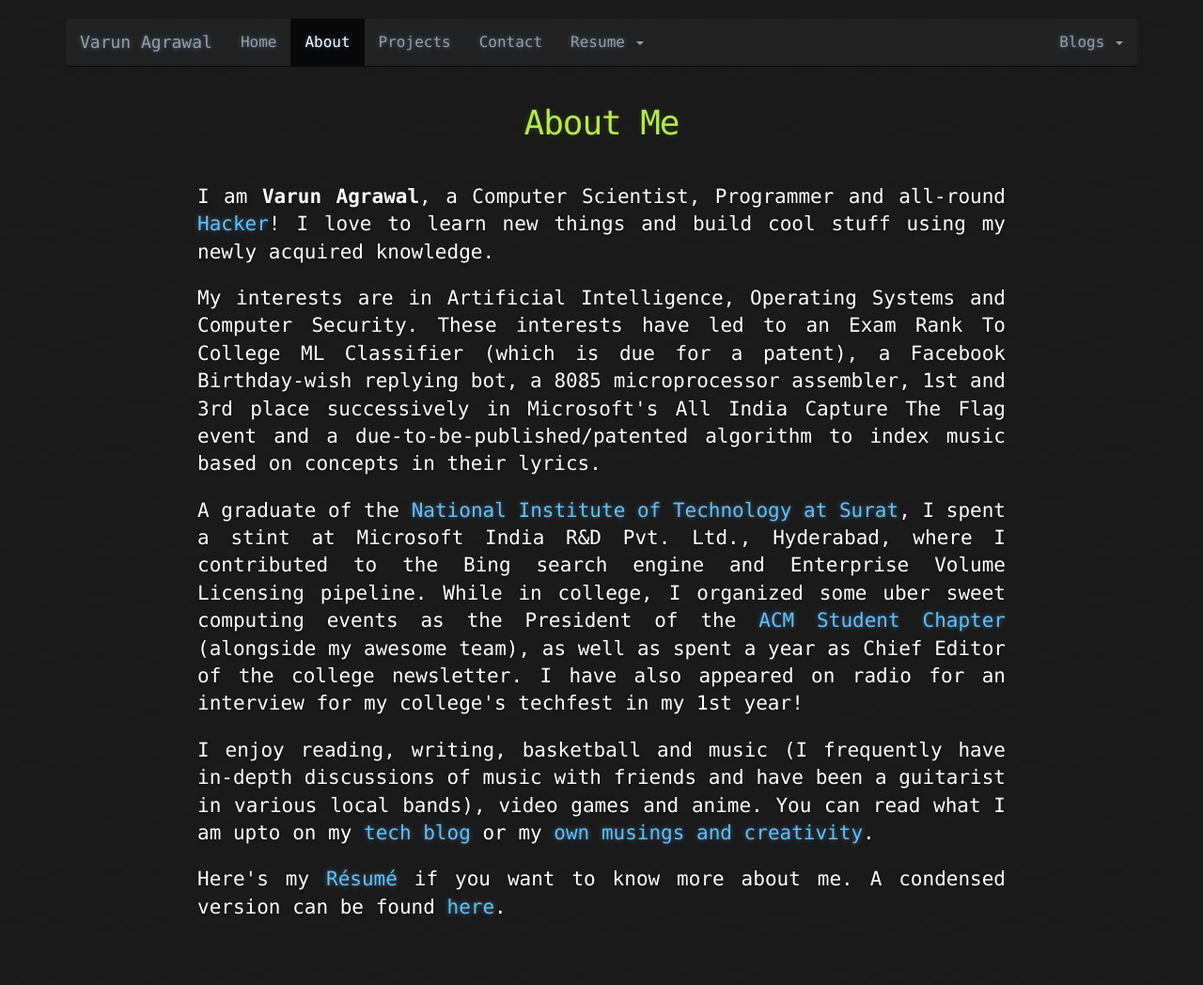
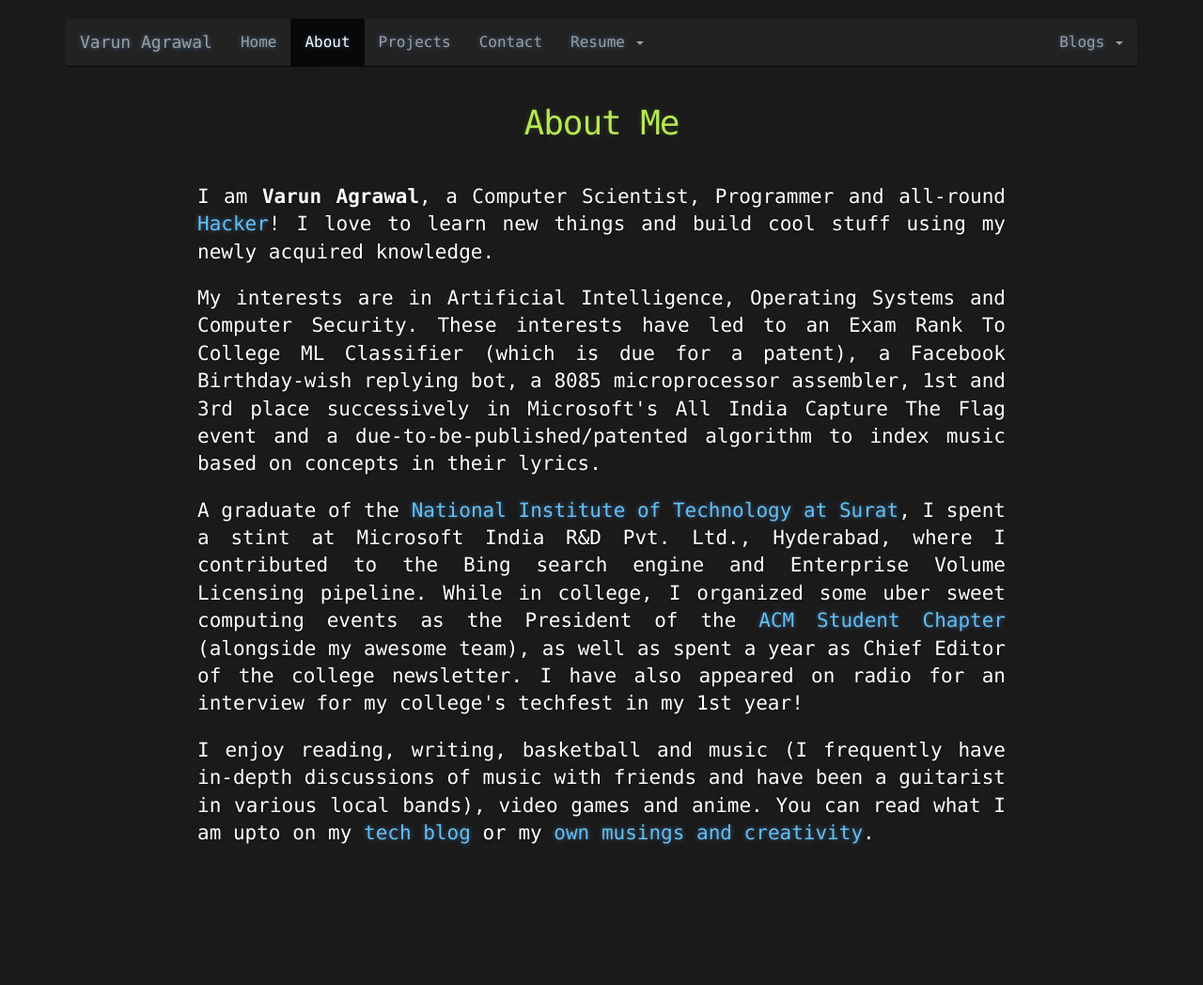
Before and after one commit to varunagrawal/varunagrawal.github.io, a Jekyll site: the page built from about.html, in a window 1280 px wide. Shown: the whole page at 94% size. Built offline with Jekyll 4.4.1, drawn with Linux system fonts in a browser that asks for light colours; nearby versions of some CDN libraries; after the commit the page ends 969 px from its top, so only the background shows below that; part of the change alters nothing that is shown.

Commit message:
resumes have new location

```diff
--- a/_includes/navbar.html
+++ b/_includes/navbar.html
@@ -22,8 +22,8 @@
                         <li class="dropdown">
                             <a href="#" class="dropdown-toggle" data-toggle="dropdown" role="button" aria-expanded="false">Resume <span class="caret"></span></a>
                             <ul class="dropdown-menu inverse-dropdown" role="menu">
-                                <li><a href="/resume.pdf" target="_blank">Resume</a></li>
-                                <li><a href="/single-page-resume.pdf" target="_blank">Single Page Version</a></li>
+                                <li><a href="/resume/resume.pdf" target="_blank">Resume</a></li>
+                                <li><a href="/resume/single-page-resume.pdf" target="_blank">Single Page Version</a></li>
                             </ul>
                         </li>
                     </ul>
--- a/about.html
+++ b/about.html
@@ -32,9 +32,7 @@ permalink: /about/
                 I enjoy reading, writing, basketball and music (I frequently have in-depth discussions of music with friends and have been a guitarist in various local bands), video games and anime. You can read what I am upto on my <a href="https://computercalledvarun.wordpress.com/"
                 target="_blank">tech blog</a> or my <a href="https://varunagrawal.wordpress.com/" target="_blank">own musings and creativity</a>.
             </p>
-            <p class="lead">
-                Here's my <a href="/resume.pdf" target="_blank">R&eacute;sum&eacute;</a> if you want to know more about me. A condensed version can be found <a href="/single_page_resume.pdf" target="_blank">here</a>.
-            </p>
+
         </div>
 
     </div>
```
Also changed, not shown: 4 other files.
